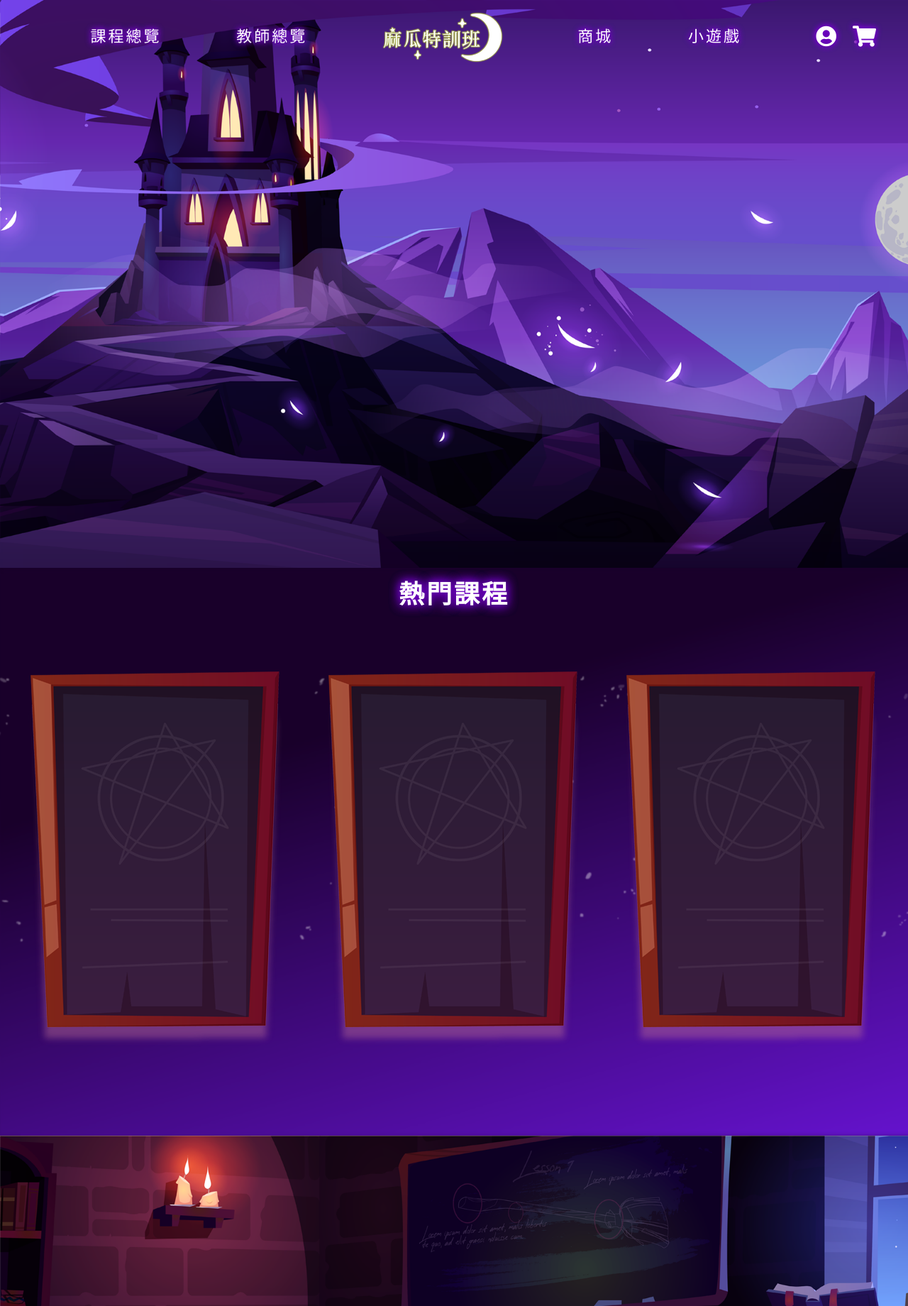
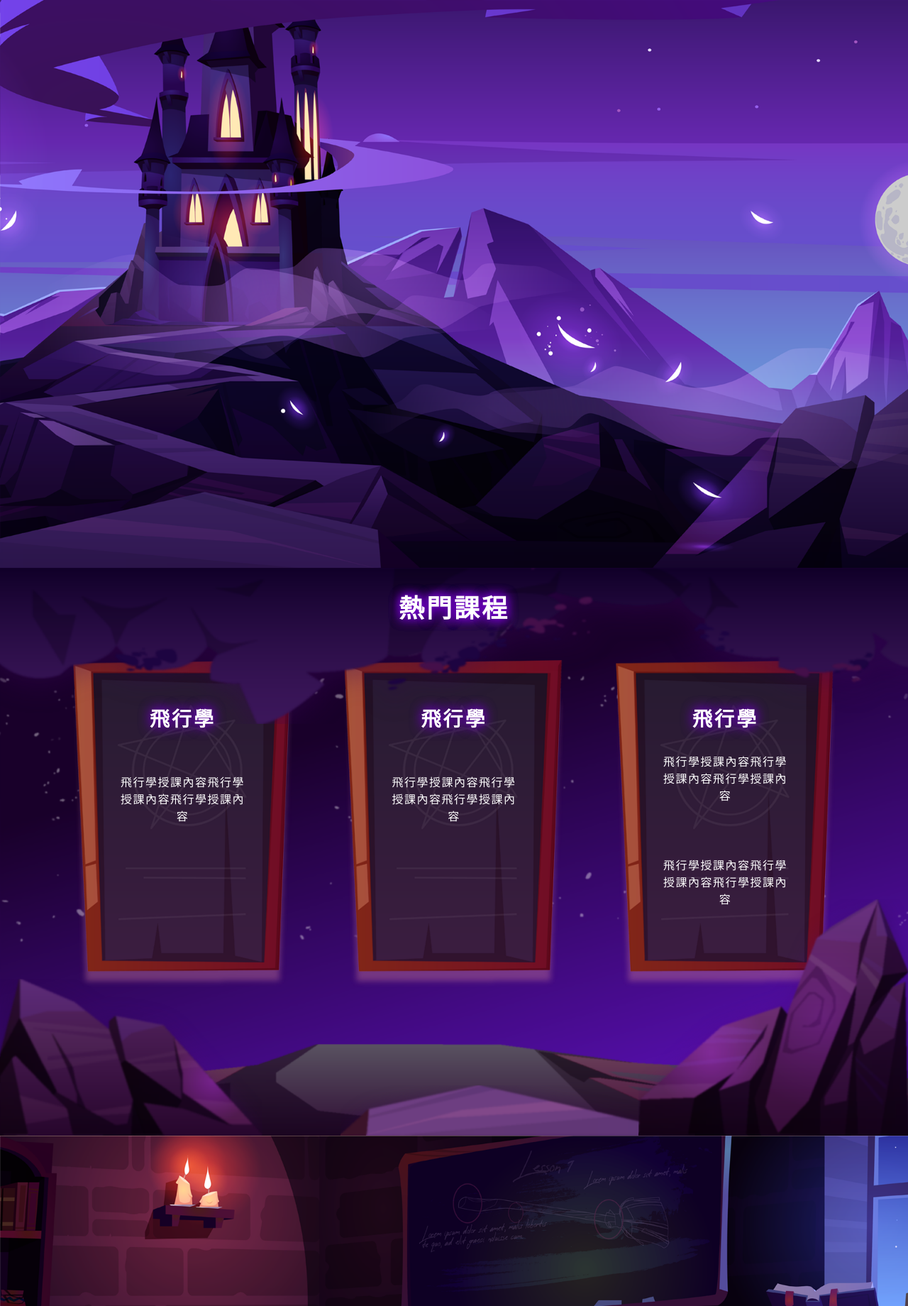
Before and after one commit to gles868/CED101-G3, a PHP site: page / in a window 1280 px wide. Shown: the top 1840 px of the page at 71% size. Run offline with PHP 8.4, Linux system fonts and the light colour scheme; style sheets or scripts are compiled from the project's sources; some libraries are stand-ins or nearby versions.

Commit message:
修正header

```diff
--- a/index.html
+++ b/index.html
@@ -9,7 +9,7 @@
 </head>
 
 <body>
-    <header>
+    <!-- <header>
         <nav>
             <ul class="nav">
                 <li><a href="course.html">課程總覽</a></li>
@@ -25,21 +25,42 @@
                 <li><a href="cart.html"><i class="fas fa-shopping-cart fa-lg"></i></a></li>
             </ul>
         </nav>
-    </header>
+    </header> -->
     <section id="first">
 
     </section>
     <section id="second">
-        <div class="title">
-            <h2>熱門課程</h2>
-            <!-- <img src="img/index/[lessons]leaves.png" alt=""> -->
-        </div>
+        <div class="wrapper">
+            <div class="title">
+                <h2>熱門課程</h2>
+            </div>
 
-        <div class="wrapper">
             <div class="container">
-                <img src="img/index/[lessons]board.png" alt="">
-                <img src="img/index/[lessons]board.png" alt="">
-                <img src="img/index/[lessons]board.png" alt="">
+                <div class="card card01">
+                    <div class="content">
+                        <h3>飛行學</h3>
+                        <p>飛行學授課內容飛行學授課內容飛行學授課內容</p>
+                    </div>
+                </div>
+                <div class="card card02">
+                    <div class="content">
+                        <h3>飛行學</h3>
+                        <p>飛行學授課內容飛行學授課內容飛行學授課內容</p>
+                    </div>
+                </div>
+                <div class="card card03">
+                    <div class="content">
+                        <h3>飛行學</h3>
+                        <p>飛行學授課內容飛行學授課內容飛行學授課內容</p>
+                        <p>飛行學授課內容飛行學授課內容飛行學授課內容</p>
+                    </div>
+                </div>
+            </div>
+
+            <div class="rock">
+                <img src="img/index/[lessons]rocks03.png" alt="" width="370">
+                <img src="img/index/[lessons]rocks02.png" alt="" width="500">
+                <img src="img/index/[lessons]rocks01.png" alt="" width="380">
             </div>
         </div>
     </section>
@@ -47,7 +68,19 @@
 
     </section>
     <section id="fourth">
-
+        <div class="wrapper">
+            <div class="left">
+                <img src="img/index/[signUpLesson]star.png" alt="" width="480px">
+            </div>
+            <div class="text_content">
+                <h2>立刻加入我們</h2>
+                <button class="btn-purple" onclick="location.href='course.html'">我要報名</button>
+            </div>
+            <div class="right">
+                <img src="img/index/[signUpLesson]teacher.png" alt="" width="300px">
+                <img src="img/index/[signUpLesson]magic_circle.png" alt="" width="500px">
+            </div>
+        </div>
     </section>
     <section id="fifth">
 
--- a/mall.html
+++ b/mall.html
@@ -178,7 +178,7 @@
         </ul>
 
         <footer>
-            <p>copyright©2020 CED101_G1 麻瓜特訓班.All Rights Reserved</p>
+            <p>copyright©2020 CED101_G3 麻瓜特訓班.All Rights Reserved</p>
         </footer>
     </body>
 </html>
--- a/member.html
+++ b/member.html
@@ -56,7 +56,7 @@
         </section>
 
         <footer>
-            <p>copyright©2020 CED101_G1 麻瓜特訓班.All Rights Reserved</p>
+            <p>copyright©2020 CED101_G3 麻瓜特訓班.All Rights Reserved</p>
         </footer>
     </body>
 </html>
--- a/sass/base/_common.scss
+++ b/sass/base/_common.scss
@@ -1,4 +1,4 @@
-//  color 顏色
+//  顏色變數
 $purple: #58009a;
 $purplered: #742274;
 $darkpurple: #351360;
@@ -10,21 +10,36 @@ $lightyellow: #ffffaa;
 $white: #fff;
 $darkgray: #191925; // footer bgcolor
 
-//  font 字體
-$navFont: '思源宋體';  // 這是導覽列的字體，其餘皆使用已預設的微軟正黑體
+//  字體變數
+$navFont: '思源宋體';  // 只有導覽列要使用此字體
 
-$p: 14px;
+// -- 字體大小
+$p: 16px;
 $h1: 48px;
 $h2: 36px;
 $h3: 28px;
 $h4: 24px;
 $h5: 18px;
 
-// $title
-$letterSpacing: 3px;
-$lineHeight: 10px;
+// -- 標題樣式
+$fontWeight: 600;
+$titleLetterSpacing: 3px;
 
-//  button 按鈕
+// -- 段落文字樣式
+$paraLetterSpacing: 1.5px;
+$lineHeight: 24px;
+
+// -- **不能用** 標題樣式: 用 @include載入，代入參數更改'字體大小'及'顏色'
+// ex. @include titleStyle($h3, #fff);
+// @mixin titleStyle($titleSize, $color){
+//     font-size: $titleSize;
+//     font-weight: 600;
+//     color: $color;
+//     letter-spacing: 3px;
+//     text-shadow: 0 0 0.4em #6f00c3, 0 0 0.4em #6f00c3, 0 0 0.4em #6f00c3;
+// }
+
+//  紫色按鈕樣式: 用 @include載入
 @mixin btnPurple{
     background-color: $purple;
     color: #fff;
@@ -35,11 +50,11 @@ $lineHeight: 10px;
     border-radius: 25px;
     font-size: $h5;
     font-weight: 400;
-    letter-spacing: $letterSpacing;
+    letter-spacing: $titleLetterSpacing;
     text-align: center;
     text-decoration: none;
     text-shadow: 0 0 0.2em #87f, 0 0 0.2em #87f, 0 0 0.2em #87f;
-    margin: 20px 30px;
+    margin: 30px 0;
     cursor: pointer;
     &:hover{
         background-color: lighten($purple, 8%);
--- a/sass/layout/_header.scss
+++ b/sass/layout/_header.scss
@@ -1,7 +1,6 @@
 header{
     position: sticky;
     top: 0;
-    margin-top: -105px;
     width: 100%;
     height: auto;
     z-index: 999;
@@ -29,7 +28,7 @@ header{
                     text-shadow: 0 0 0.4em #6f00c3, 0 0 0.4em #6f00c3, 0 0 0.4em #6f00c3;
                     font-family: $navFont;
                     font-size: 22px;
-                    letter-spacing: $letterSpacing;
+                    letter-spacing: $titleLetterSpacing;
                     display: flex;
                     align-content: center;
                     &:hover{
@@ -49,7 +48,7 @@ header{
                     text-shadow: 0 0 0.4em #6f00c3, 0 0 0.4em #6f00c3, 0 0 0.4em #6f00c3;
                     font-family: $navFont;
                     font-size: 22px;
-                    letter-spacing: $letterSpacing;
+                    letter-spacing: $titleLetterSpacing;
                     &:hover{
                         text-shadow: 0 0 0.2em #87f, 0 0 0.2em #87f, 0 0 0.2em #87f;
                     }
--- a/sass/page/index.scss
+++ b/sass/page/index.scss
@@ -8,45 +8,133 @@
     }
     height: 100vh;
 }
+@mixin titleStyle{
+    font-weight: $fontWeight;
+    letter-spacing: $titleLetterSpacing;
+    margin: 10px;
+}
+@mixin paraStyle{
+    font-size: $p;
+    letter-spacing: $paraLetterSpacing;
+    line-height: $lineHeight;
+    margin: 10px;
+}
 #second{
     background: {
         image: url("../../img/index/[lessons]bg.png");
         repeat: no-repeat;
         size: cover;
     }
-    height: 100vh;
-    .title{
-        // position: relative;
-        h2{
-            // border: 1px solid blue;
-            font-family: $navFont;
-            font-size: $h2;
-            font-weight: 600;
-            color: $white;
-            letter-spacing: $letterSpacing;
-            text-shadow: 0 0 0.4em #6f00c3, 0 0 0.4em #6f00c3, 0 0 0.4em #6f00c3;
-            text-align: center;
-            padding: 20px;
+    .wrapper{
+        // border: 2px solid gold;
+        height: 100vh;
+        display: flex;
+        justify-content: space-between;
+        flex-direction: column;
+        .title{
+            // border: 1px solid green;
             position: relative;
-            &:after{
-                // border: 1px solid tomato;
+            display: flex;
+            justify-content: center;
+            &::after{
+                // border: 1px solid blue;
                 content: "";
-                display: block;
-                height: 300px;
-                width: 98.5vw;  //
-                background-image: url("../../img/index/[lessons]leaves.png");
+                background: {
+                    image: url("../../img/index/[lessons]leaves.png");
+                    repeat: no-repeat;
+                    position: center bottom;
+                    size: cover;
+                }
+                display: inline-block;
+                width: 100%;
+                height: 220px;
                 position: absolute;
                 top: 0;
                 left: 0;
-                z-index: -1;
+                z-index: 0;
+            }
+            h2{
+                // border: 1px solid #fff;
+                font-size: $h2;
+                font-weight: 600;
+                color: #fff;
+                letter-spacing: 3px;
+                text-shadow: 0 0 0.4em #6f00c3, 0 0 0.4em #6f00c3, 0 0 0.4em #6f00c3;
+                padding-top: 40px;
+                position: absolute;
+                z-index: 1;
+                display: flex;
+                justify-content: center;
             }
         }
-    }
-    .wrapper{
         .container{
+            // border: 1px solid rgb(253, 229, 253);
             display: flex;
             justify-content: space-evenly;
-            margin-top: 70px;
+            flex-grow: 1;
+            margin: 0 50px;
+            margin-top: 80px;
+            .card{
+                // border: 1px solid saddlebrown;
+                width: 350px;
+                height: 475px;
+                display: flex;
+                margin-top: 50px;
+                background: {
+                    image: url("../../img/index/[lessons]board.png");
+                    repeat: no-repeat;
+                    size: cover;
+                }
+                .content{
+                    // border: 1px solid salmon;
+                    width: 200px;
+                    margin: 60px auto;
+                    display: flex;
+                    justify-content: space-around;
+                    flex-direction: column;
+                    h3{
+                        // border: 1px solid brown;
+                        color: #fff;
+                        font-size: $h3;
+                        @include titleStyle;
+                        text-align: center;
+                        flex-grow: 1;
+                        text-shadow: 0 0 0.6em #6600b4, 0 0 0.6em #6600b4;
+                    }
+                    p{
+                        // border: 1px solid blue;
+                        color: #fff;
+                        @include paraStyle;
+                        text-align: center;
+                        flex-grow: 4;
+                    }
+                }
+            }
+        }
+        .rock{
+            // border: 1px solid rgb(228, 76, 16);
+            background: {
+                image: url("../../img/index/[lessons]rocks04.png");
+                repeat: no-repeat;
+                size: contain;
+                position: bottom;
+            }
+            height: 150px;
+            position: relative;
+            img{
+                // border: 1px solid aquamarine;
+                position: absolute;
+                bottom: 0;
+                &:nth-child(1){
+                    left: 0;
+                }
+                &:nth-child(2){
+                    right: 300px;
+                }
+                &:nth-child(3){
+                    right: 0;
+                }
+            }
         }
     }
 }
@@ -60,11 +148,33 @@
 }
 #fourth{
     background: {
-        image: url("../../img/index/[signup]bg.png");
+        image: url("../../img/index/[signUpLesson]bg.png");
         repeat: no-repeat;
         size: cover;
     }
     height: 100vh;
+    .wrapper{
+        display: flex;
+        justify-content: space-between;
+        .left{
+            border: 1px solid red;
+        }
+        .text_content{
+            border: 1px solid chartreuse;
+            text-align: center;
+            h2{
+                border: 1px solid darkcyan;
+                font-size: $h2;
+                font-weight: 600;
+                color: #fff;
+                letter-spacing: $paraLetterSpacing;
+                text-shadow: 0 0 0.2em #87f, 0 0 0.2em #87f, 0 0 0.2em #87f;
+            }
+        }
+        .right{
+            border: 1px solid grey;
+        }
+    }
 }
 #fifth{
     background: {
```
Also changed, not shown: sass/style.scss (+1 -8 lines), img/index/[signUpLesson]bg.png (renamed from img/index/[signup]bg.png), img/index/[signUpLesson]clouds.png (added), img/index/[signUpLesson]magic_circle.png (added), img/index/[signUpLesson]star.png (added), img/index/[signUpLesson]teacher.png (added).
